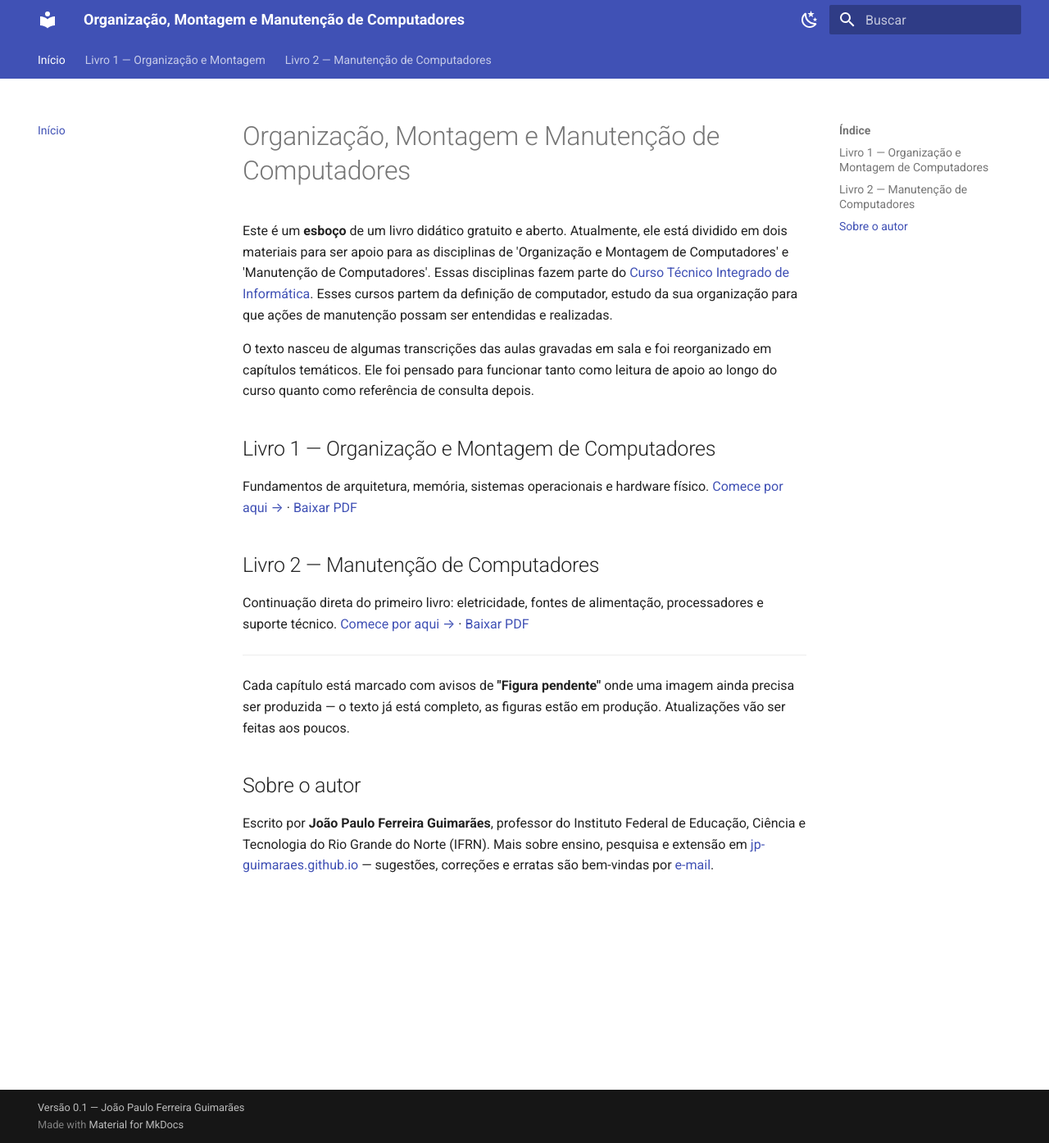
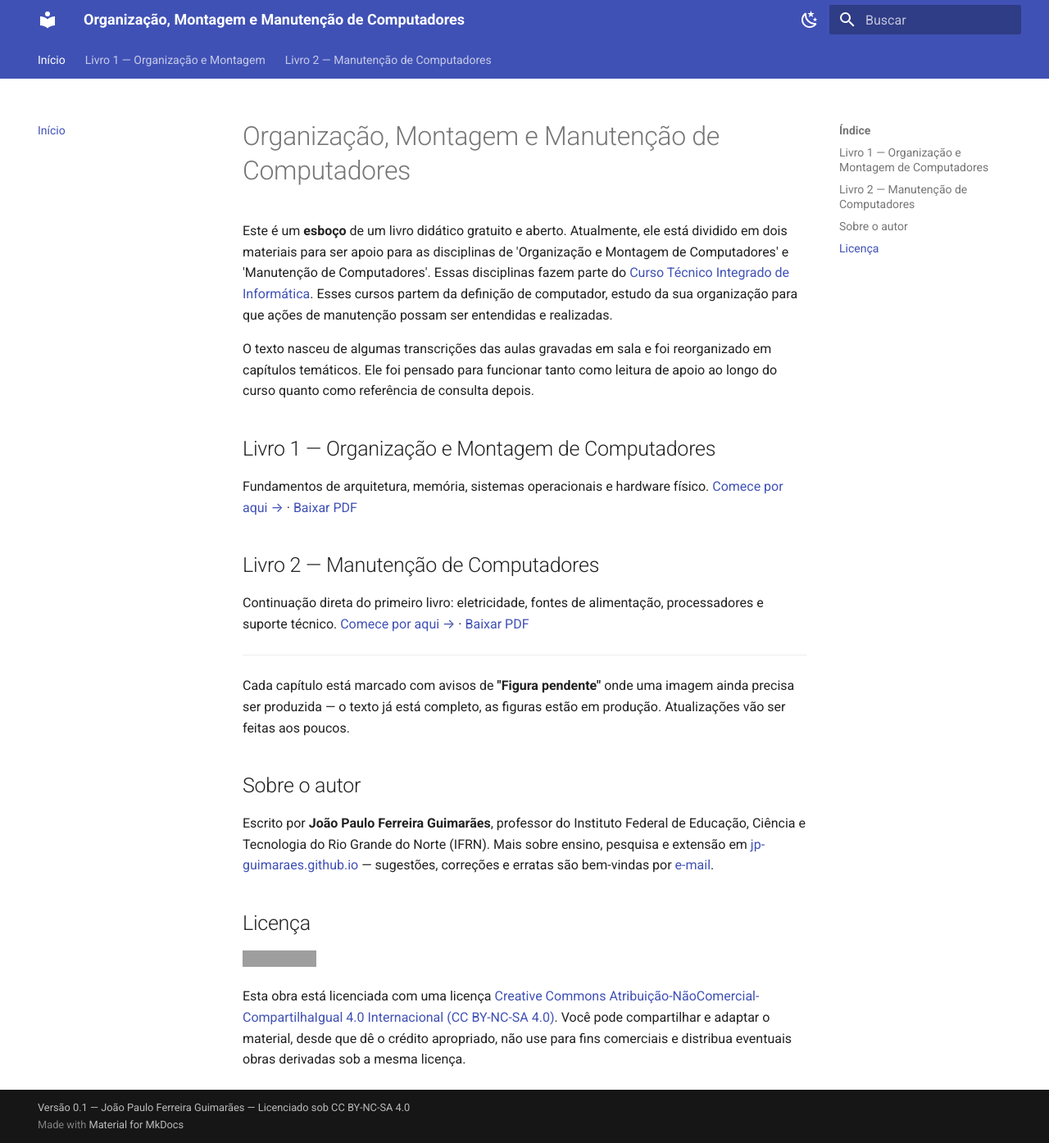
Before and after one commit to jp-guimaraes/livro-organizacao-e-manutencao-de-computadores, an MkDocs documentation site: the page built from docs/index.md, in a window 1280 px wide and 1395 px high. Shown: the whole window at 82% size. Built offline with MkDocs 1.6.1 and Material for MkDocs 9.7.7, drawn with Linux system fonts in a browser that asks for light colours; grey boxes are pictures that could not be loaded.

Commit message:
Sincroniza com fontes-livro-organizacao-e-manutencao-de-computadores@52949fc

```diff
--- a/docs/index.md
+++ b/docs/index.md
@@ -19,3 +19,9 @@ Cada capítulo está marcado com avisos de **"Figura pendente"** onde uma imagem
 ## Sobre o autor
 
 Escrito por **João Paulo Ferreira Guimarães**, professor do Instituto Federal de Educação, Ciência e Tecnologia do Rio Grande do Norte (IFRN). Mais sobre ensino, pesquisa e extensão em [jp-guimaraes.github.io](https://jp-guimaraes.github.io) — sugestões, correções e erratas são bem-vindas por [e-mail](mailto:joao.guimaraes@ifrn.edu.br).
+
+## Licença
+
+<a rel="license" href="https://creativecommons.org/licenses/by-nc-sa/4.0/deed.pt_BR"><img alt="Licença Creative Commons Atribuição-NãoComercial-CompartilhaIgual 4.0 Internacional" style="border-width:0" src="https://i.creativecommons.org/l/by-nc-sa/4.0/88x31.png" /></a>
+
+Esta obra está licenciada com uma licença [Creative Commons Atribuição-NãoComercial-CompartilhaIgual 4.0 Internacional (CC BY-NC-SA 4.0)](https://creativecommons.org/licenses/by-nc-sa/4.0/deed.pt_BR). Você pode compartilhar e adaptar o material, desde que dê o crédito apropriado, não use para fins comerciais e distribua eventuais obras derivadas sob a mesma licença.
--- a/mkdocs.yml
+++ b/mkdocs.yml
@@ -4,7 +4,9 @@ site_description: >-
   Organização e Montagem de Computadores, e Manutenção de Computadores.
 site_url: https://jp-guimaraes.github.io/livro-organizacao-e-manutencao-de-computadores/
 site_author: João Paulo Ferreira Guimarães
-copyright: Versão 0.1 — João Paulo Ferreira Guimarães
+copyright: >-
+  Versão 0.1 — João Paulo Ferreira Guimarães — Licenciado sob
+  <a href="https://creativecommons.org/licenses/by-nc-sa/4.0/deed.pt_BR" target="_blank" rel="license noopener">CC BY-NC-SA 4.0</a>
 
 theme:
   name: material
```
Also changed, not shown: 5 other files.
